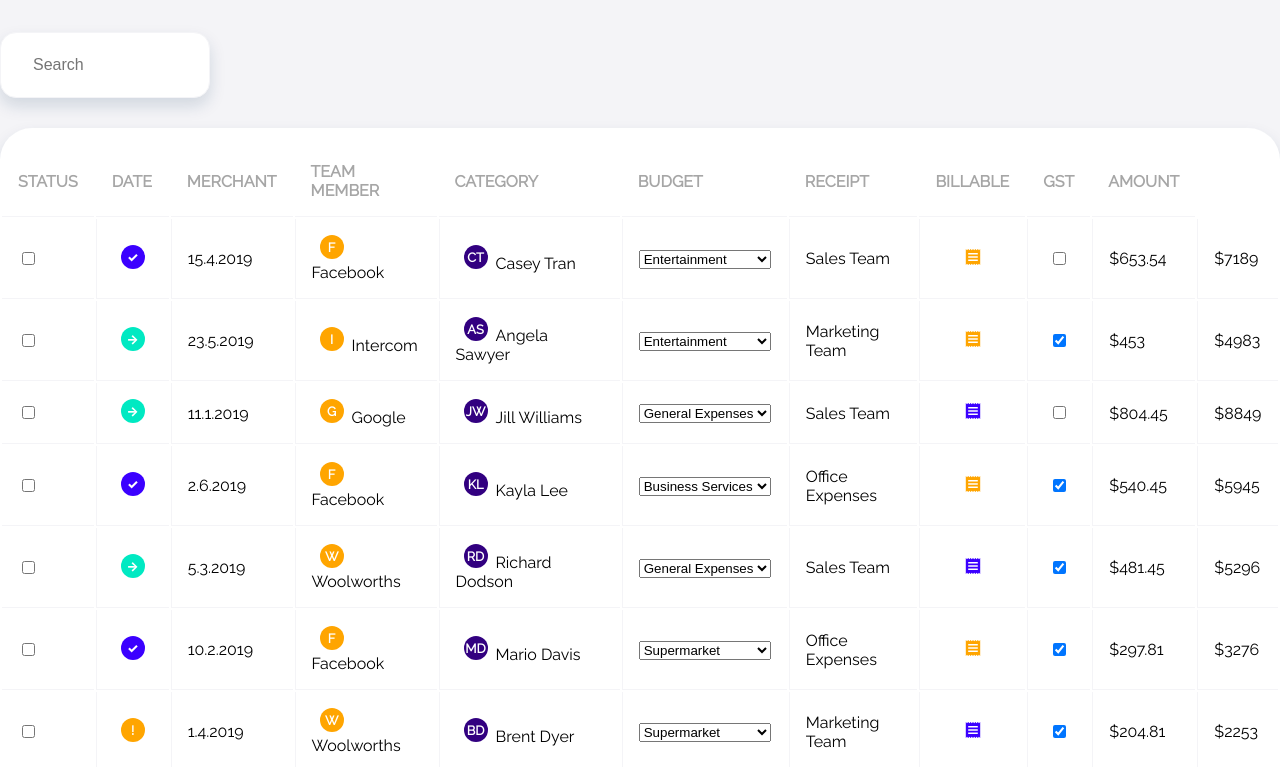
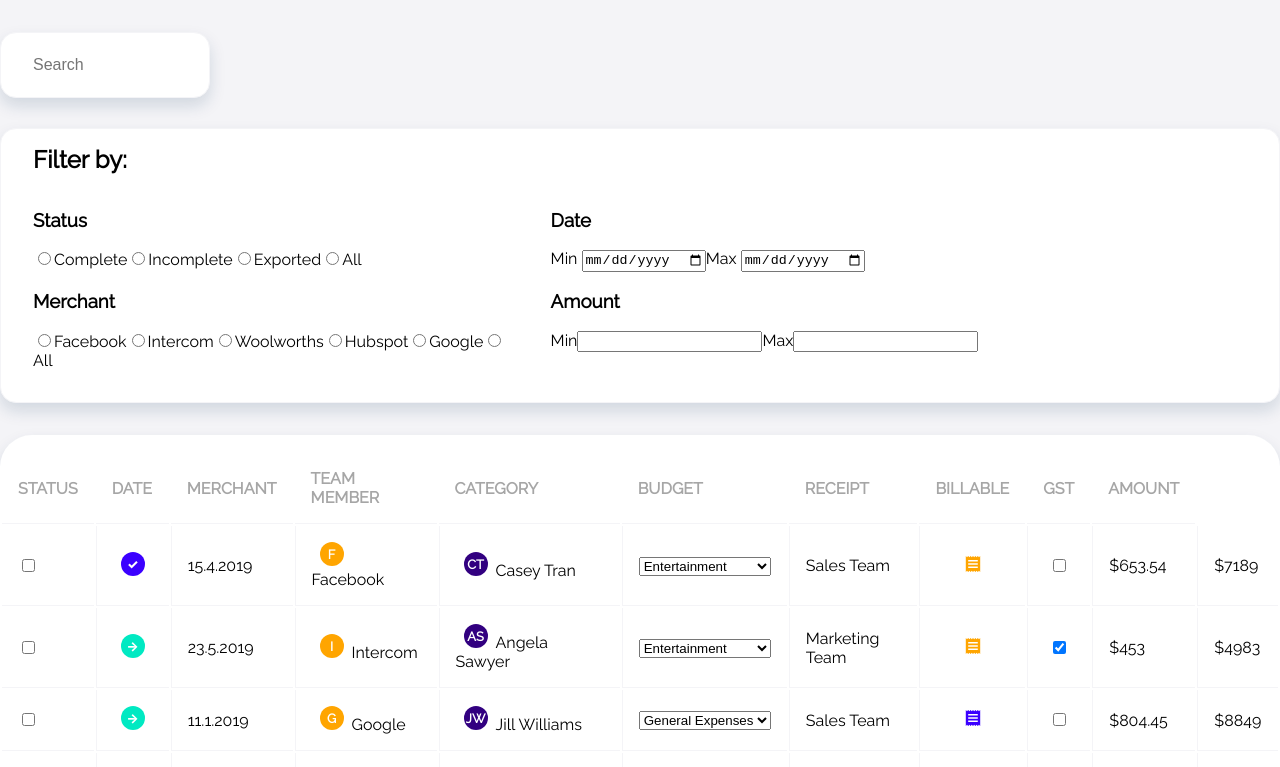
Before and after one commit to emmmarosewalker/transactionTable, a React (Create React App) app: page / in a window 1280 px wide. Shown: the top 767 px of the page. Built offline with nearby package versions, Linux system fonts and the light colour scheme.

Commit message:
Implement filter

```diff
--- /dev/null
+++ b/src/Filter.css
@@ -0,0 +1,25 @@
+.Filter {
+    display: flex;
+    flex-direction: row;
+    flex-wrap: wrap;
+    margin: 1rem 1rem 2rem 0;
+}
+
+.Filter > div {
+    margin-right: 2rem;
+    flex-basis: 40%;
+    margin-bottom: 0;
+}
+
+.container {
+    padding: 1rem 1rem 0 2rem;
+    margin-bottom: 2rem;
+    border: 1px solid var(--light-gray);
+    border-radius: 1rem;
+    box-shadow: 0 .5rem 1rem rgba(12, 56, 94, .15);
+    background-color: #fff;
+}
+
+.container h2 {
+    margin: 0;
+}
--- /dev/null
+++ b/src/Filter.js
@@ -0,0 +1,50 @@
+import React from 'react';
+import './Filter.css';
+
+const Filter = ( props ) => {
+
+    const onFilterChange = ( e ) => {
+        props.handleFilter(e.target);
+    }
+
+    return (
+        <div className="container">
+            <h2>Filter by:</h2>
+            <div className="Filter">
+                <div>
+                    <h3>Status</h3>
+                    <input type="radio" name="status" value="complete" onChange={onFilterChange} key={1}/>Complete
+                    <input type="radio" name="status" value="incomplete" onChange={onFilterChange} key={2} />Incomplete
+                    <input type="radio" name="status" value="exported" onChange={onFilterChange} key={3}/>Exported
+                    <input type="radio" name="status" value="all" onChange={onFilterChange} key={4}/>All
+                </div>
+                <div>
+                    <h3>Date</h3>
+                    Min <input type="date" name="date-min" onChange={onFilterChange}/>
+                    Max <input type="date" name="date-max" onChange={onFilterChange}/>
+                </div>
+                <div>
+                    <h3>Merchant</h3>
+                    <input type="radio" name="merchant" value="Facebook" onChange={onFilterChange}/>Facebook
+                    <input type="radio" name="merchant" value="Intercom" onChange={onFilterChange}/>Intercom
+                    <input type="radio" name="merchant" value="Woolworths" onChange={onFilterChange}/>Woolworths
+                    <input type="radio" name="merchant" value="Hubspot" onChange={onFilterChange}/>Hubspot
+                    <input type="radio" name="merchant" value="Google" onChange={onFilterChange}/>Google
+                    <input type="radio" name="merchant" value="all" onChange={onFilterChange} />All
+                </div>
+                <div>
+                    <h3>Amount</h3>
+                    <label>Min
+                        <input type="number" name="amount-min" onChange={onFilterChange}/>
+                    </label>
+                    <label>Max
+                        <input type="number" name="amount-max" onChange={onFilterChange}/>
+                    </label>
+                </div>
+            </div>
+        </div>
+    );
+
+}
+
+export default Filter;
--- a/src/Table.js
+++ b/src/Table.js
@@ -2,6 +2,7 @@ import React from 'react';
 import './Table.css';
 import TableRow from './TableRow';
 import SearchBox from './SearchBox';
+import Filter from './Filter';
 
 class Table extends React.Component {
 
@@ -34,6 +35,24 @@ class Table extends React.Component {
         this.setState( { searchTerm: term } );
     }
 
+    handleFilter( target ) {
+        let updated;
+        let filterBy = target.name.includes('date') ? 'date' : 'amount';
+        if (target.name.includes('min')) {
+            updated = this.parsedTransactions.filter( t => t[filterBy] >= target.value)
+        }
+        else if (target.name.includes('max')) {
+            updated = this.parsedTransactions.filter( t => t[filterBy] <= target.value);
+        } else {
+            updated = target.checked
+                ? this.parsedTransactions.filter( t => t[target.name] === target.value)
+                : updated = this.parsedTransactions;
+        }
+        this.setState({transactions: updated});
+    }
+
+
+
     render() {
         const transactionRows = this.state.transactions.filter(transaction => this.search(transaction)).map((transaction) => {
             const categories = this.props.categories.map(cat => cat.name);
@@ -49,6 +68,10 @@ class Table extends React.Component {
         return (
             <div>
                 <SearchBox handleSearch={this.handleSearch} />
+                <Filter
+                    handleFilter={this.handleFilter}
+                    merchants={this.props.merchants}
+                />
                 <div className="Table">
                     <table>
                         <thead>
```
